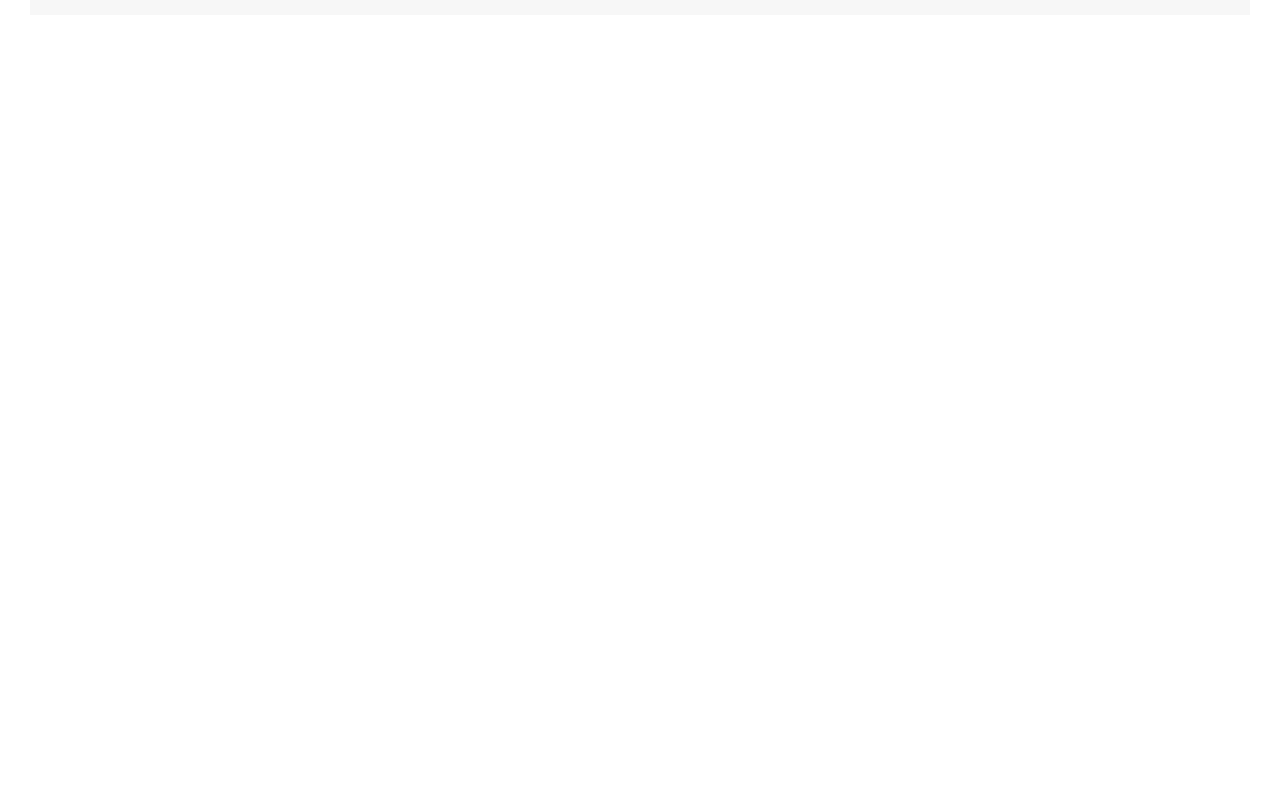
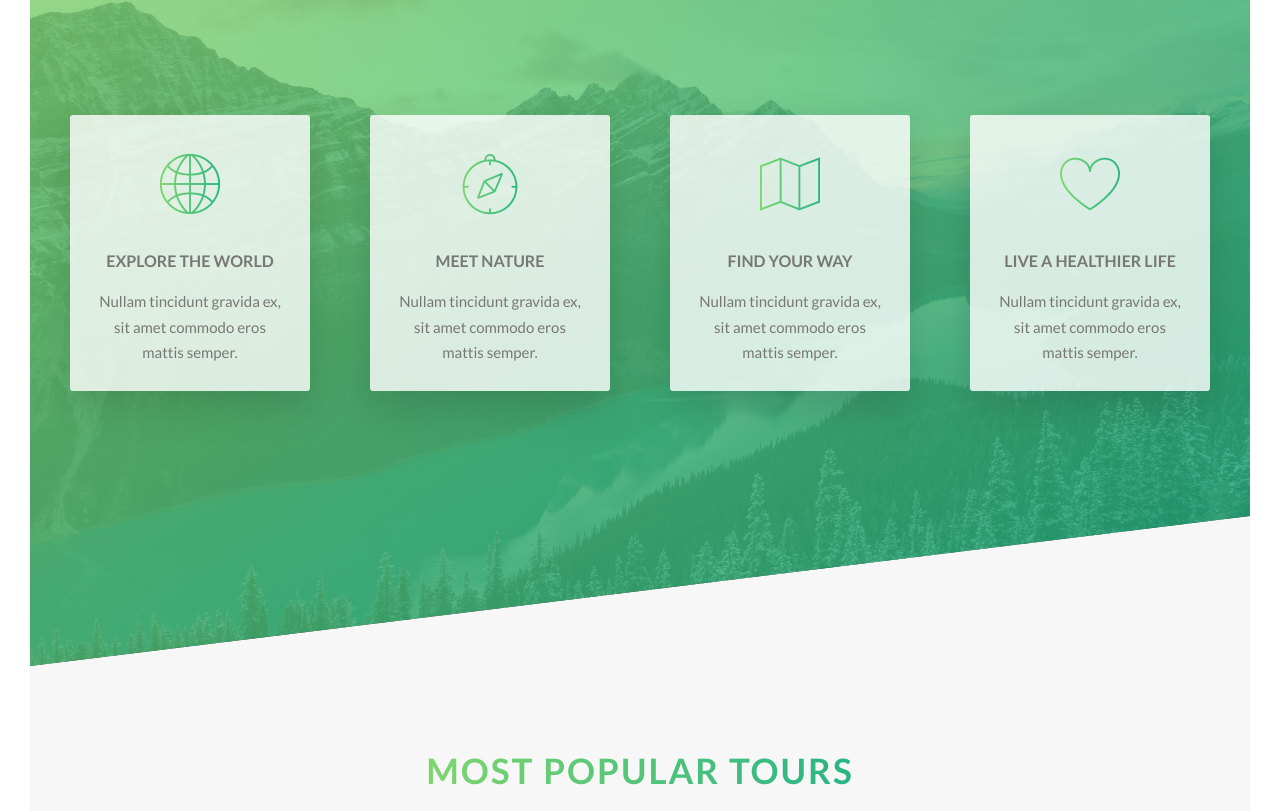
Before and after one commit to akoreh/Natours, a React (Create React App) app: page / in a window 1280 px wide. Shown: the part 1569-2380 px from the top of the page. Before the commit the page ends 1614 px from the top, so only its background shows below. Built offline with nearby package versions, Linux system fonts and the light colour scheme.

Commit message:
Added tours and features to layout

```diff
--- a/src/containers/Layout/Layout.js
+++ b/src/containers/Layout/Layout.js
@@ -3,12 +3,16 @@ import React from 'react';
 import Wrapper from '../../hoc/Wrapper/Wrapper';
 import Header from '../../components/Header/Header';
 import About from '../../components/About/About';
+import Features from '../../components/Features/Features';
+import Tours from '../../components/Tours/Tours';
 
 const layout = () => (
     <Wrapper>
         <Header />
         <main>
             <About />
+            <Features />
+            <Tours />
         </main>
     </Wrapper>
 );
```
